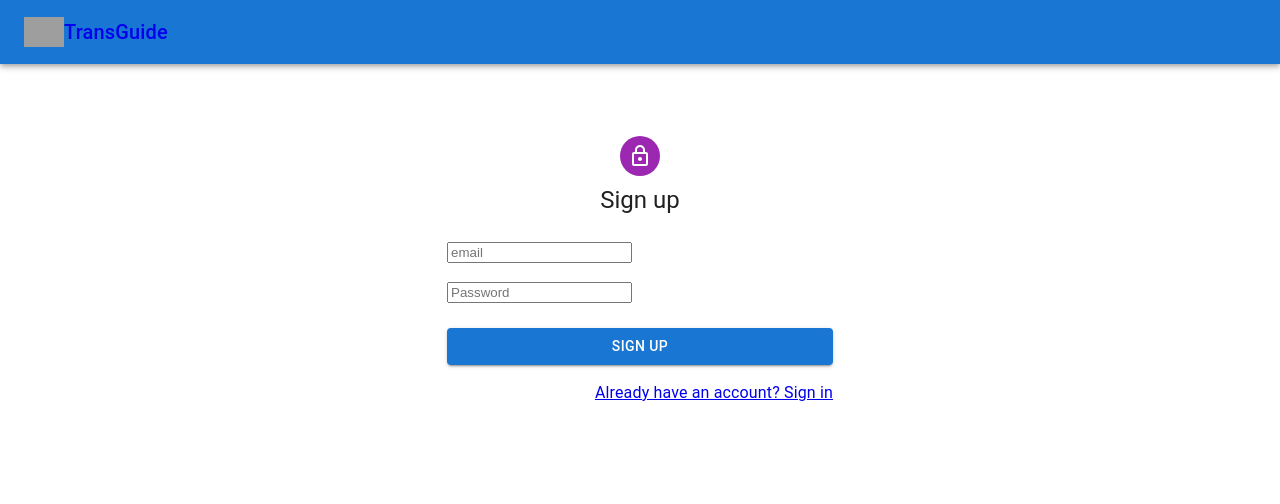
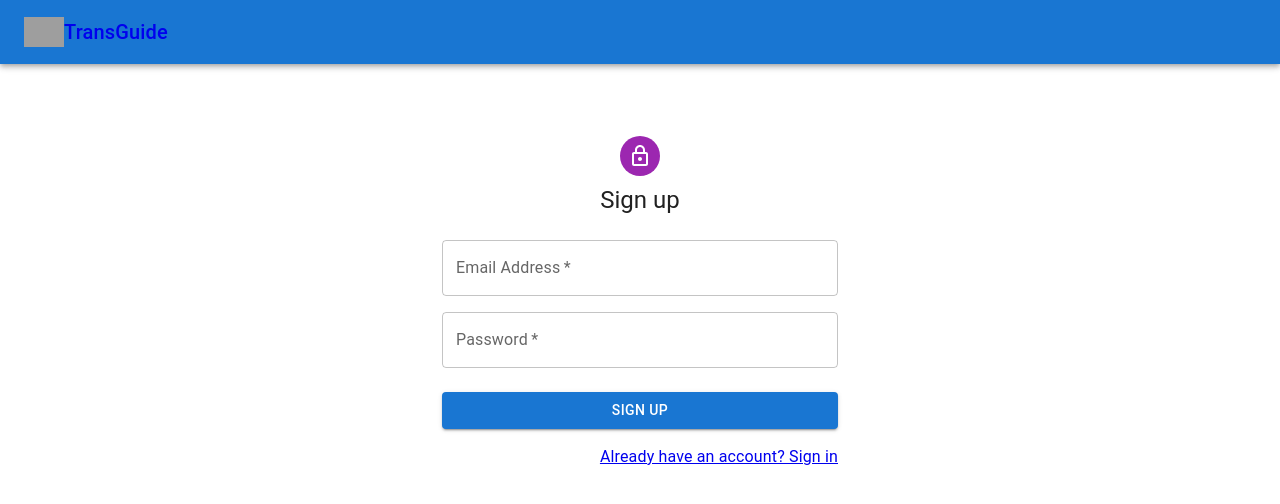
Before and after one commit to DaniS91/Capstone-Project, a React (Create React App) app: page /SignUp in a window 1280 px wide. Shown: the top 504 px of the page. Built offline with nearby package versions, Linux system fonts and the light colour scheme; no server answers; grey boxes are pictures that could not be loaded.

Commit message:
DEBUG: successfully debugged, signup/signin working, simple variable name issue

```diff
--- a/src/components/SignIn.js
+++ b/src/components/SignIn.js
@@ -60,7 +60,7 @@ function SignIn(){
               fullWidth
               id="email"
               label="Email Address"
-              name="email"
+              name="signinEmail"
               autoComplete="email"
               autoFocus
             />
@@ -68,7 +68,7 @@ function SignIn(){
               margin="normal"
               required
               fullWidth
-              name="password"
+              name="signinPassword"
               label="Password"
               type="password"
               id="password"
--- a/src/components/SignUp.js
+++ b/src/components/SignUp.js
@@ -20,10 +20,11 @@ function SignUp(){
 
   function doSignUp(event) {
     event.preventDefault();
+
+    const email = event.target.email.value;
+    const password = event.target.password.value;
     console.log(email);
     console.log(password);
-    const email = event.target.email.value;
-    const password = event.target.password.value;
     createUserWithEmailAndPassword(auth, email, password)
       .then((userCredential) => {
         setSignUpSuccess(`You've successfully signed up, ${userCredential.user.email}!`)
@@ -57,21 +58,17 @@ function SignUp(){
           <Box component="form" noValidate onSubmit={doSignUp} sx={{ mt: 3 }}>
             <Grid container spacing={2}>
               <Grid item xs={12}>
-                {/* <TextField
+                <TextField
                   required
                   fullWidth
                   id="email"
                   label="Email Address"
                   name="email"
                   autoComplete="email"
-                /> */}
-                <input
-                  type='text'
-                  name='email'
-                  placeholder='email' />
+                />
               </Grid>
               <Grid item xs={12}>
-                {/* <TextField
+                <TextField
                   required
                   fullWidth
                   name="password"
@@ -79,11 +76,7 @@ function SignUp(){
                   type="password"
                   id="password"
                   autoComplete="new-password"
-                /> */}
-                <input
-                  type='password'
-                  name='password'
-                  placeholder='Password' />
+                />
               </Grid>
             </Grid>
             <Button
```
